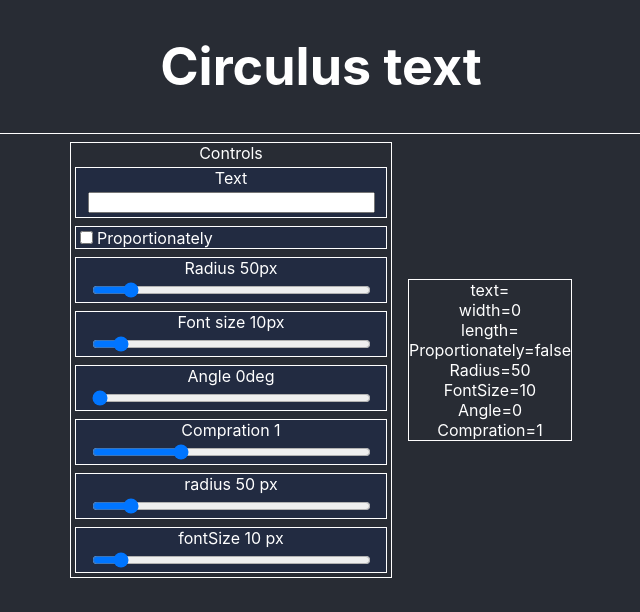
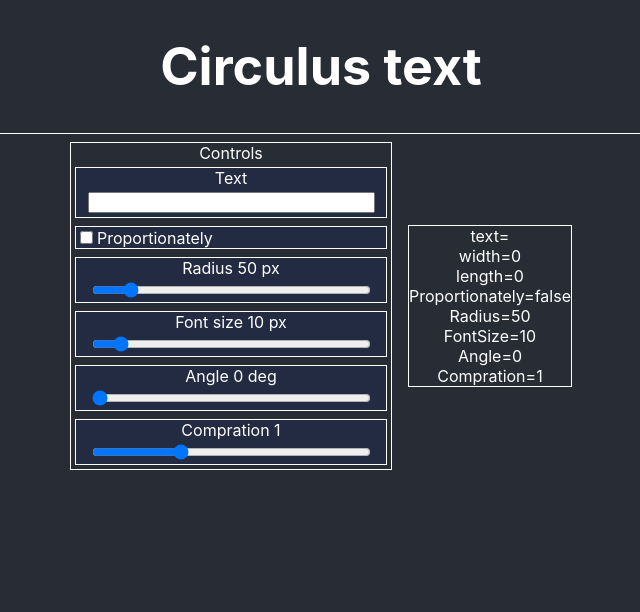
Before and after one commit to Pasha147/Exercises2, a React (Create React App) app in the folder Circle Text/circle_text1/: page / in a window 1280 px wide. Shown: the top 612 px of the page, without its empty margins (319-959 px from the left). Built offline with nearby package versions, Linux system fonts and the light colour scheme.

Commit message:
CircleText The universal handle input function

```diff
--- a/Circle Text/circle_text1/src/App.js
+++ b/Circle Text/circle_text1/src/App.js
@@ -14,51 +14,41 @@ function App() {
 
   const controls = [
     {
-      className: "inp",
-      type: "range",
       name: "radius",
       min: "2",
       max: "400",
-      value: state.radius,
       step: "1",
-      curValue: state.radius,
-      labelEnd: `px`,
+      lable: ["Radius", `px`],
     },
     {
-      className: "inp",
-      type: "range",
       name: "fontSize",
       min: "2",
       max: "100",
-      value: state.fontSize,
       step: "1",
-      curValue: state.fontSize,
-      labelEnd: `px`,
+      lable: ["Font size", `px`],
+    },
+    {
+      name: "angle",
+      min: "0",
+      max: "360",
+      step: "1",
+      lable: ["Angle", `deg`],
+    },
+    {
+      name: "compration",
+      min: "0.1",
+      max: "3",
+      step: "0.1",
+      lable: ["Compration", ` `],
     },
   ];
 
-  const handleInput = (e) => {
-    let text = e.target.value;
-    setState({ ...state, textInput: text });
-  };
-
-  const proportionately = () => {
-    setState({ ...state, propor: !state.propor });
-  };
-  const radHandleChange = (e) => {
-    setState({ ...state, radius: Number(e.target.value) });
-  };
-  const fontHandleChange = (e) => {
-    setState({ ...state, fontSize: Number(e.target.value) });
-  };
-  const angleHandleChange = (e) => {
-    setState({ ...state, angle: Number(e.target.value) });
-  };
-  const comprationHandleChange = (e) => {
-    setState({ ...state, compration: Number(e.target.value) });
-  };
   const handleChangeControls = (e) => {
-    console.log(e.target.name);
+    if (e.target.name === "propor") {
+      setState({ ...state, propor: !state.propor });
+    } else {
+      setState({ ...state, [e.target.name]: e.target.value });
+    }
   };
 
   return (
@@ -70,90 +60,39 @@ function App() {
         <div className="LeftSide">
           <p>Controls</p>
           <div className="Control">
-            <label htmlFor="text">{`Text`}</label>
+            <label htmlFor="textInput">{`Text`}</label>
             <input
-              name="text"
+              name="textInput"
               type="text"
               value={state.textInput}
-              onChange={handleInput}
+              onChange={handleChangeControls}
             />
           </div>
           <div className="Control controlCheck">
             <input
               type="checkbox"
-              name="proportionately"
-              onChange={proportionately}
+              name="propor"
+              onChange={handleChangeControls}
               defaultChecked={state.propor}
             />
             <label htmlFor="roportionately">{`Proportionately`}</label>
           </div>
-          <div className="Control">
-            <label htmlFor="radius">{`Radius ${state.radius}px`}</label>
-            <input
-              className="inp"
-              type="range"
-              name="radius"
-              min="2"
-              max="400"
-              value={state.radius}
-              step="1"
-              onChange={radHandleChange}
-            />
-          </div>
-          <div className="Control">
-            <label htmlFor="fontSize">{`Font size ${state.fontSize}px`}</label>
-            <input
-              className="inp"
-              type="range"
-              name="fontSize"
-              min="2"
-              max="100"
-              step="1"
-              value={state.fontSize}
-              onChange={fontHandleChange}
-            />
-          </div>
-          <div className="Control">
-            <label htmlFor="angle">{`Angle ${state.angle}deg`}</label>
-            <input
-              className="inp"
-              type="range"
-              name="angle"
-              min="0"
-              max="360"
-              value={state.angle}
-              step="1"
-              onChange={angleHandleChange}
-            />
-          </div>
-          <div className="Control">
-            <label htmlFor="compration">{`Compration ${state.compration}`}</label>
-            <input
-              className="inp"
-              type="range"
-              name="compration"
-              min="0.1"
-              max="3"
-              value={state.compration}
-              step="0.1"
-              onChange={comprationHandleChange}
-            />
-          </div>
+
           {controls.map((item, i) => {
             return (
               <div key={item.name} className="Control">
-                <label
-                  htmlFor={item.name}
-                >{`${item.name} ${item.curValue} ${item.labelEnd}`}</label>
+                <label htmlFor={item.name}>{`${item.lable[0]} ${
+                  state[item.name]
+                } ${item.lable[1]}`}</label>
                 <input
-                  className={item.className}
-                  type={item.type}
+                  className="inp"
+                  type="range"
                   name={item.name}
                   min={item.min}
                   max={item.max}
-                  value={item.value}
+                  value={state[item.name]}
                   step={item.step}
-                  onChange={(e) => handleChangeControls(e)}
+                  onChange={handleChangeControls}
                 />
               </div>
             );
--- a/Circle Text/circle_text1/src/components/CircleComp.js
+++ b/Circle Text/circle_text1/src/components/CircleComp.js
@@ -12,7 +12,6 @@ export default function CircleComp(props) {
   const [state, setState] = useState({ ...ref.current });
 
   useEffect(() => {
-    if (props.text.textInput.length > 0) {
     //change abc library and determining width and height
     const chars = props.text.textInput.split("");
     const newabc = new Set(chars);
@@ -37,7 +36,6 @@ export default function CircleComp(props) {
     ref.current.length = props.text.textInput.length;
 
     setState({ ...ref.current });
-    }
   }, [props.text.textInput]);
 
   return (
```
Lines whose indentation alone changed are shown as unchanged.
